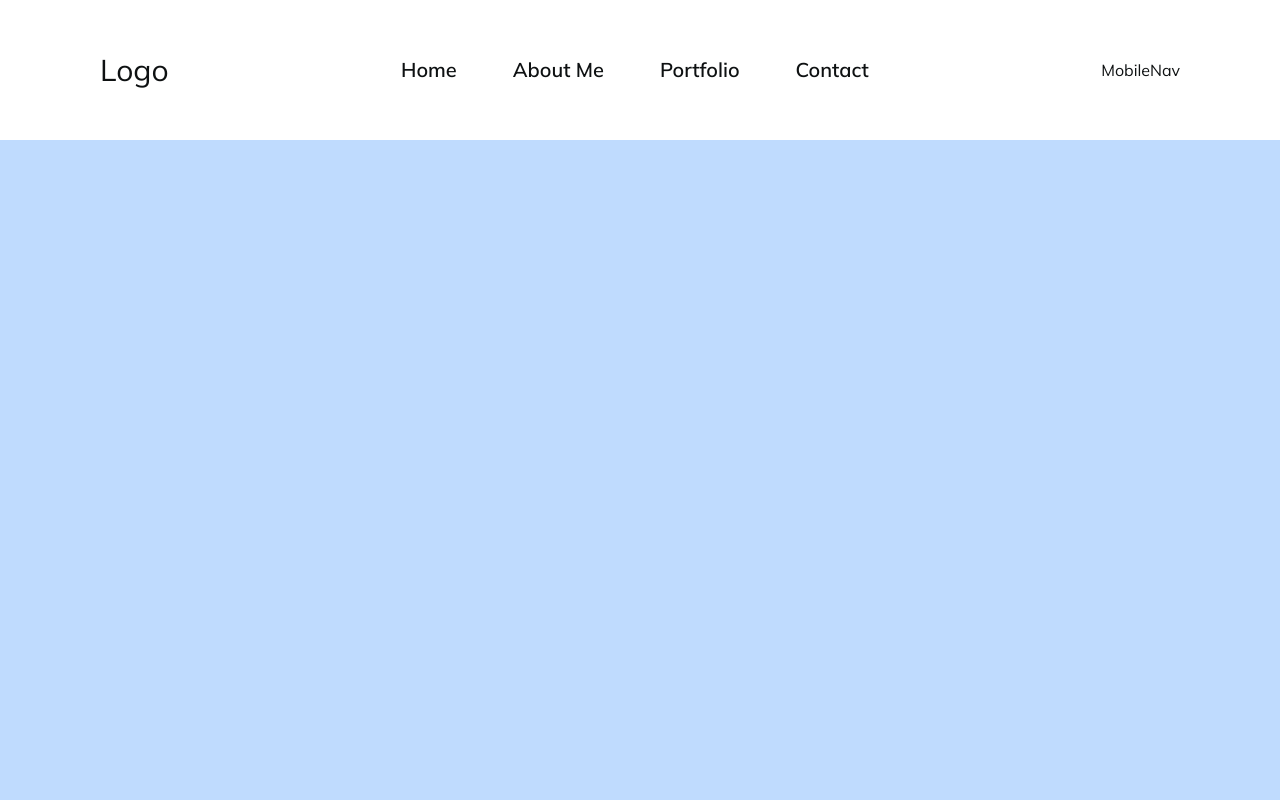
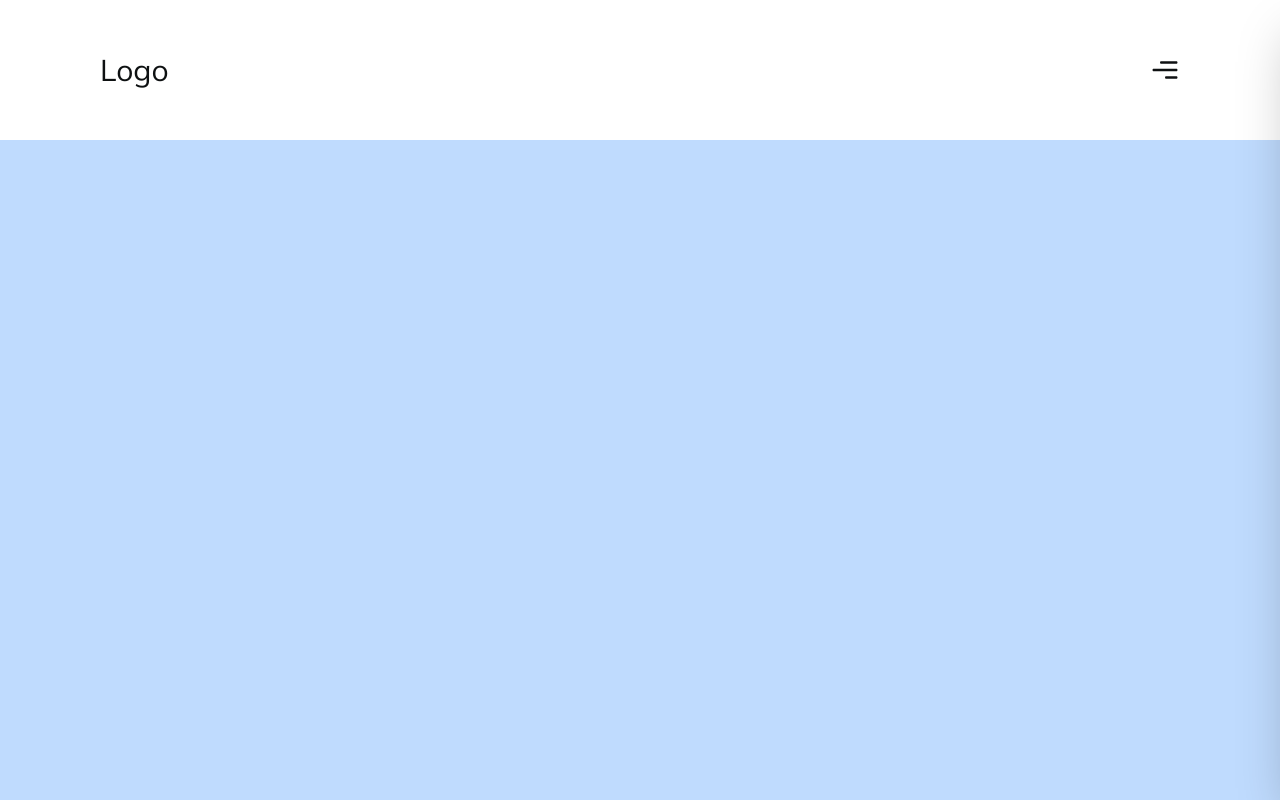
Before and after one commit to Vertori/prtfl-react, a React (Vite) app: page / in a window 1280 px wide. Built offline with nearby package versions, Linux system fonts and the light colour scheme; a web font is replaced by a local one.

Commit message:
mobile nav component

```diff
--- a/package.json
+++ b/package.json
@@ -13,6 +13,7 @@
     "framer-motion": "^10.12.16",
     "react": "^18.2.0",
     "react-dom": "^18.2.0",
+    "react-icons": "^4.8.0",
     "react-router-dom": "^6.11.2"
   },
   "devDependencies": {
--- a/src/components/AnimRoutes.jsx
+++ b/src/components/AnimRoutes.jsx
@@ -2,7 +2,7 @@
 // import pages
 import Home from "../pages/Home";
 import About from "../pages/About";
-import Portfolio from "../pages/Portfolio";
+import Projects from "../pages/Projects";
 import Contact from "../pages/Contact";
 
 import { Routes, Route, useLocation } from "react-router-dom";
@@ -12,7 +12,7 @@
     <Routes>
       <Route path="/" element={<Home />} />
       <Route path="/about" element={<About />} />
-      <Route path="/portfolio" element={<Portfolio />} />
+      <Route path="/projects" element={<Projects />} />
       <Route path="/contact" element={<Contact />} />
     </Routes>
   );
--- a/src/components/Header.jsx
+++ b/src/components/Header.jsx
@@ -10,7 +10,7 @@
         <Link to="/">
           <span className="text-3xl">Logo</span>
         </Link>
-        <nav className="hidden lg:flex font-semibold gap-x-2">
+        <nav className="hidden xl:flex font-semibold gap-x-2">
           <Link
             to="/"
             className="px-6 py-2.5 transition text-xl rounded-[30px] hover:bg-[#89cff0] hover:text-white"
@@ -24,10 +24,10 @@
             About Me
           </Link>
           <Link
-            to="/portfolio"
+            to="/projects"
             className="px-6 py-2.5 transition text-xl rounded-[30px] hover:bg-[#89cff0] hover:text-white"
           >
-            Portfolio
+            Projects
           </Link>
           <Link
             to="/contact"
@@ -36,11 +36,11 @@
             Contact
           </Link>
         </nav>
-        {/* socials */}
-        <Socials />
-        {/* mobile nav */}
-        <MobileNav />
       </div>
+      {/* socials */}
+      <Socials />
+      {/* mobile nav */}
+      <MobileNav />
     </header>
   );
 };
--- a/src/components/MobileNav.jsx
+++ b/src/components/MobileNav.jsx
@@ -1,7 +1,65 @@
-import React from "react";
+import React, { useState } from "react";
+import { Link } from "react-router-dom";
+import { motion } from "framer-motion";
+import { IoMdClose } from "react-icons/io";
+import { CgMenuRight } from "react-icons/cg";
+
+const menuVariants = {
+  hidden: {
+    x: "100%",
+  },
+  show: {
+    x: 0,
+    transition: {
+      ease: [0.6, 0.01, -0.05, 0.09],
+    },
+  },
+};
 
 const MobileNav = () => {
-  return <div>MobileNav</div>;
+  const [openMenu, setOpenMenu] = useState(false);
+
+  return (
+    <nav className="text-primary xl:hidden">
+      {/* nav open button */}
+      <div
+        onClick={() => setOpenMenu(true)}
+        className="text-3xl cursor-pointer "
+      >
+        <CgMenuRight />
+      </div>
+      {/* menu */}
+      <motion.div
+        variants={menuVariants}
+        initial="hidden"
+        animate={openMenu ? "show" : ""}
+        className="bg-white shadow-2xl w-full h-screen absolute top-0 right-0 max-w-xs z-20"
+      >
+        {/* close icon */}
+        <div
+          onClick={() => setOpenMenu(false)}
+          className="text-4xl absolute z-30 left-4 top-14 text-primary cursor-pointer"
+        >
+          <IoMdClose />
+        </div>
+        {/* menu list */}
+        <ul className="h-full flex flex-col justify-center items-center gap-y-8 text-primary font-bold text-3xl font-primary">
+          <li>
+            <Link to="/">Home</Link>
+          </li>
+          <li>
+            <Link to="/about">About</Link>
+          </li>
+          <li>
+            <Link to="/projects">Projects</Link>
+          </li>
+          <li>
+            <Link to="/contact">Contact</Link>
+          </li>
+        </ul>
+      </motion.div>
+    </nav>
+  );
 };
 
 export default MobileNav;
--- a/src/pages/Portfolio.jsx
+++ b/src/pages/Projects.jsx
@@ -1,7 +1,7 @@
 import React from "react";
 
-const Portfolio = () => {
+const Projects = () => {
   return <section className="section bg-green-200">Portfolio</section>;
 };
 
-export default Portfolio;
+export default Projects;
```
Also changed, not shown: 1 other file (tests, documents, lock files or other folders).
